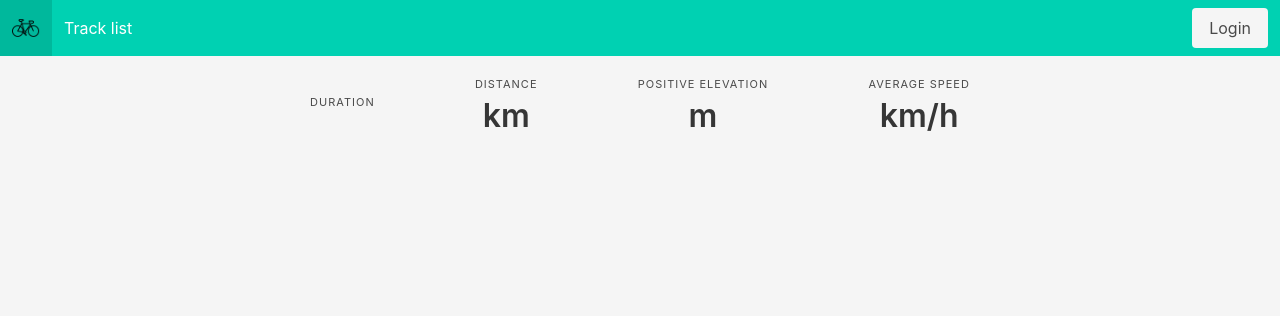
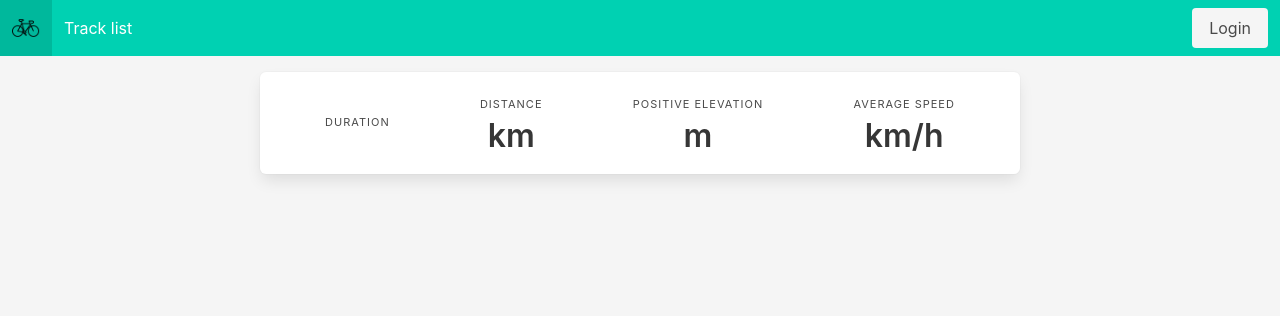
Before and after one commit to martinlehoux/django_bike, a Django app: template apps/track/templates/track/track_detail.html in a window 1280 px wide. Shown: the top 316 px of the page. Run offline with Django 3.2, Linux system fonts and the light colour scheme; the template is opened without the code that fills it, so the values that code supplies are empty; parts of the project's set-up code (start-up, migrations or seed data) failed here and were passed over; some libraries are stand-ins or nearby versions.

Commit message:
fix - Track detail box

```diff
--- a/apps/track/templates/track/track_detail.html
+++ b/apps/track/templates/track/track_detail.html
@@ -3,7 +3,7 @@
 {% block content %}
 <script src="https://cdn.plot.ly/plotly-latest.min.js"></script>
 
-<div class="container">
+<div class="box">
   <h2 class="title">{{track.name}}</h2>
   <h2 class="subtitle">{{track.datetime}}</h2>
   <div class="level">
```
